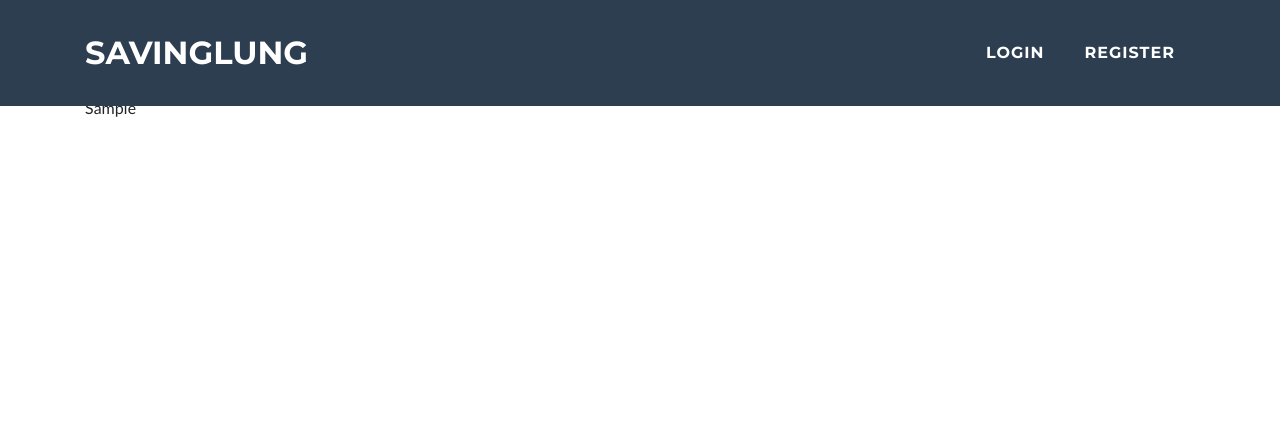
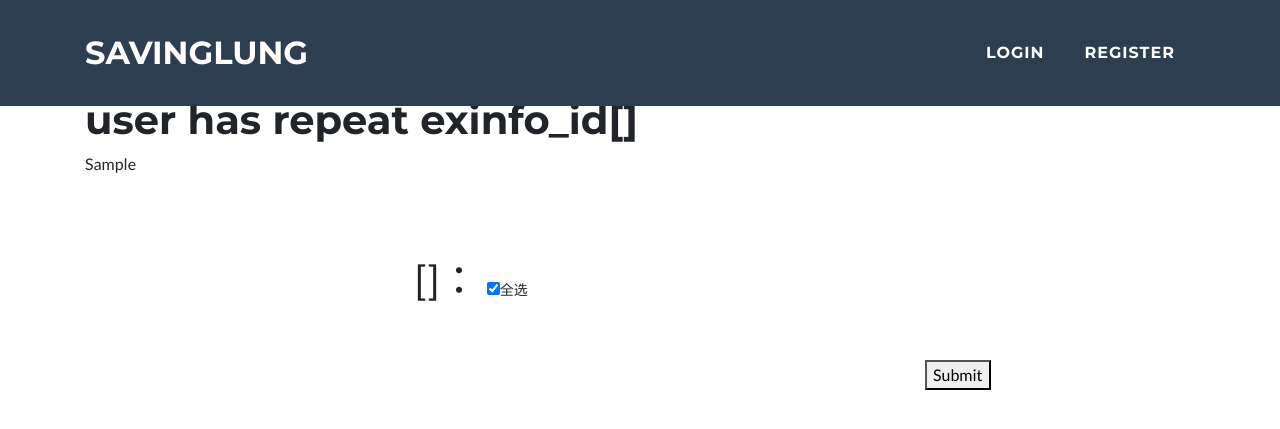
Before and after one commit to thomashuang2017/Flask_PM25, a Flask app: template templates/exInfo.html in a window 1280 px wide. Shown: the top 429 px of the page. Run offline with Flask 2, Linux system fonts and the light colour scheme; the template is opened without the code that fills it: most values are stand-ins (such as "Sample title", 1, 10 or a date in 2020); some libraries are stand-ins or nearby versions.

Commit message:
完成大部分功能，請幫忙測試。
完成:
1.exinfo.html 的checkbox和重複值判斷傳值
2.user_private.html分類產生使用者有的書籤
3.user_private.html刪除書籤功能
修正:
1.recommand被刪掉的insert功能
2recommand.重複值判斷修正

大家加油，看太陽再睡覺的日子我差不多結束了

```diff
--- a/Myflaskapp.py
+++ b/Myflaskapp.py
@@ -122,10 +122,12 @@ def map_view():
 
 
 #點選taiwan_map後的對應城市頁面
-@app.route('/exInfo/<string:county_name>/')
+@app.route('/exInfo/<string:county_name>/',methods=['GET','POST'])
 @is_logged_in
 def exInfo(county_name):
-
+    #-------------------
+    #這邊好像要先判斷重複值，防呆
+    #-------------------
     # find county_pm
     county_pm,time = PM25().Get_one_PM25(county_name)
     #print(county_name)
@@ -137,18 +139,6 @@ def exInfo(county_name):
 
     # find county_past_pm25
     county_past_pm = PM25().Get_past_pm25(county_name)
-
-    return render_template('exInfo.html',county=county , pm=county_pm ,exinfo=county_exinfo,past_pm=county_past_pm)
-
-# 推薦頁面
-@app.route('/recommand',methods=['GET','POST'])
-@is_logged_in
-def render_recommand():
-        #----------------互動頁無動作server丟值
-    min_county = PM25().Get_min_county()
-    pm,_ = PM25().Get_one_PM25(min_county)
-    recommand_exinfo = exinfo().Get_county_exinfo(min_county)
-
     if request.method == 'POST':
 
         result,user_id = DoSQL().S_db("SELECT id FROM users WHERE username = %s",session['username'],1)
@@ -161,34 +151,76 @@ def render_recommand():
                 if result > 0:
                     #ex_id_repeat.append(ex_id)
                     ex_id_repeat.append(ex_id[0]["ex_id"])
-        #------ ex_id 回傳該user目前記錄的ex_id
-        #result,ex_id = DoSQL().S_db(sql,user_id['id'],2)
+        #ex_id_repeat:list[重複的值]
         if len(ex_id_repeat) > 0 :
-            #flash('重複選取','danger')
-            return render_template('about.html',ex_id_repeat=ex_id_repeat)
+            #若有重複則傳重複的值
+            return render_template('exInfo.html',county=county , pm=county_pm ,exinfo=county_exinfo,past_pm=county_past_pm,ex_id_repeat=ex_id_repeat)
+        else:
+            #沒有重複就insert
+            for i in range(len(favorite_exinfo)):
+                DoSQL().IUD_db("insert into user_favorite_exinfo values(%s,%s)",(user_id['id'],favorite_exinfo[i]),1)
+    return render_template('exInfo.html',county=county , pm=county_pm ,exinfo=county_exinfo,past_pm=county_past_pm)
 
+# 推薦頁面
+@app.route('/recommand',methods=['GET','POST'])
+@is_logged_in
+def render_recommand():
+    #-------------------
+    #這邊好像要先判斷重複值，防呆
+    #-------------------
+    #----------------互動頁無動作server丟值
+    min_county = PM25().Get_min_county()
+    pm,_ = PM25().Get_one_PM25(min_county)
+    recommand_exinfo = exinfo().Get_county_exinfo(min_county)
+    if request.method == 'POST':
+
+        result,user_id = DoSQL().S_db("SELECT id FROM users WHERE username = %s",session['username'],1)
+        #應該以改成動態推薦不只一個縣市
+        favorite_exinfo = request.form.getlist('link0')
+        #---------------重複選取解決方法
+        sql = "SELECT ex_id FROM user_favorite_exinfo AS u1 WHERE exists(SELECT * FROM users AS u2 WHERE u2.id=%s and u1.ID=u2.ID and u1.ex_id=%s )"
+        ex_id_repeat = []
+        for i in range(len(favorite_exinfo)):
+                result,ex_id = DoSQL().S_db(sql,(user_id['id'],favorite_exinfo[i]),2)
+                if result > 0:
+                    #ex_id_repeat.append(ex_id)
+                    ex_id_repeat.append(ex_id[0]["ex_id"])
+        #ex_id_repeat:list[重複的值]
+        if len(ex_id_repeat) > 0 :
+            #若有重複則傳重複的值
+            return render_template('recommand.html',min_county=min_county,recommand_exinfo=recommand_exinfo,pm=pm,ex_id_repeat=ex_id_repeat)
+        else:
+            #沒有重複就insert
+            for i in range(len(favorite_exinfo)):
+                DoSQL().IUD_db("insert into user_favorite_exinfo values(%s,%s)",(user_id['id'],favorite_exinfo[i]),1)
     return render_template('recommand.html',min_county=min_county,recommand_exinfo=recommand_exinfo,pm=pm)
 
 # 使用者個人葉面
-@app.route('/user_private')
+@app.route('/user_private',methods=['GET','POST'])
 @is_logged_in
 def user_private():
+    #userdata : user detail
+    _,userdata = DoSQL().S_db("SELECT * FROM users WHERE username=%s",session['username'],2)
+    #delete_exinfo =[] 存放要刪除的選項value
 
-    _,userdata = DoSQL().S_db("SELECT * FROM users WHERE username=%s",session['username'],2)
-    #user_id = userdata[0]["id"]
-    #favorite_exinfo =[]
-
+    #select 我的最愛裡的exinfo
     _,favorite_exinfo = DoSQL().S_db("select * from exinfo as e1 where exists(select * from user_favorite_exinfo as u1 where u1.ex_id=e1.ex_id and u1.id=%s)",userdata[0]["id"],2)
+    #單獨select不重複的county值
     _,select_county = DoSQL().S_db("select distinct county from exinfo as e1 where exists(select * from user_favorite_exinfo as u1 where u1.ex_id=e1.ex_id and u1.id=%s)",userdata[0]["id"],2)
-    #favorite_county = [] # unique county
-    #for i in range(0,len(select_county)):
-    #    favorite_county.append(select_county[i]["county"])
-    #set_favorite_county=set(favorite_county)
-    #favorite_county=list(set_favorite_county)
-
-
+    #刪除方法
+    if request.method == 'POST':
+        #把要刪除的都放在同個list
+        delete_exinfo = []
+        for i in range(len(select_county)):
+            delete_exinfo=delete_exinfo+request.form.getlist('link'+str(i))
+        #逐筆刪除(應該要優化成一次刪除)
+        for i in range(len(delete_exinfo)):
+            DoSQL().IUD_db("DELETE FROM user_favorite_exinfo WHERE id=%s and ex_id=%s",(userdata[0]['id'],delete_exinfo[i]),1)
+        #要再重新Select正確的資料
+        _,favorite_exinfo = DoSQL().S_db("select * from exinfo as e1 where exists(select * from user_favorite_exinfo as u1 where u1.ex_id=e1.ex_id and u1.id=%s)",userdata[0]["id"],2)
+        _,select_county = DoSQL().S_db("select distinct county from exinfo as e1 where exists(select * from user_favorite_exinfo as u1 where u1.ex_id=e1.ex_id and u1.id=%s)",userdata[0]["id"],2)
+        return render_template('user_private.html',userdata=userdata,favorite_exinfo=favorite_exinfo,favorite_county=select_county)
     return render_template('user_private.html',userdata=userdata,favorite_exinfo=favorite_exinfo,favorite_county=select_county)
-
 
 if __name__ == '__main__':
 
--- a/templates/about.html
+++ b/templates/about.html
@@ -7,6 +7,7 @@
 	<p> Hello everyone .... </p>
 	<h1>{{username}}</h1>
     <h1>{{favorite_exinfo}}</h1>
-    <h1>{{ex_id_repeat}}</h1>
+    <h1>{{userdata}}</h1>
+    <h1>{{delete_exinfo}}</h1>
 
 {% endblock %}
--- a/templates/exInfo.html
+++ b/templates/exInfo.html
@@ -2,6 +2,7 @@
 
 {% block body %}
 <br></br>
+<h1>user has repeat exinfo_id{{ex_id_repeat}} </h1>
 <style type="text/css">
 	/* <!-- 折線圖import --> */
 	 #flot-placeholder{width:775px;height:300px;}
@@ -202,5 +203,163 @@
 </script>
 {{past_pm}}
 <br></br>
+<form method="POST">
+	<style type="text/css">
 
+        body {
+            margin: 0 auto;
+        }
+
+        #exinfo {
+            margin: 50px auto;
+            width: 450px;
+            font-size: 14px;
+        }
+
+        .content {
+            float: left;
+            width: 450px;
+            margin: 40px 10px 50px 50px;
+        }
+
+        .bigfont {
+            font-size: 40px;
+        }
+
+        .la {
+            float: left;
+            width: 500px;
+            height: 20px;
+            margin: 20px 0;
+            line-height: 30px;
+        }
+
+        .la input {
+            float: left;
+        }
+
+        .la span {
+            float: left;
+            line-height: 20px;
+        }
+    </style>
+    <script type="text/javascript" src="https://ajax.googleapis.com/ajax/libs/jquery/1.7.1/jquery.js"></script>
+
+    <script type="text/javascript">
+
+        var data = JSON.parse('{{ exinfo | tojson|safe}}');
+        window.onload = function () {
+            var county = ['{{county}}'];
+            var exinfo =
+            {
+                '{{county}}': data
+            };
+
+            var recommand_exinfo = [county, exinfo];
+            genCheck(recommand_exinfo);
+        }
+
+
+        function genCheck(recommand_exinfo) {
+            var content = "content";
+            var checkText = "checkbox";
+            var link = "link";
+            var size;
+
+            $("#exinfo").html("");
+
+            var county = recommand_exinfo[0];
+            size = county.length;
+            for (var i = 0; i < county.length; i++) {
+                genShowContent("exinfo", checkText + i, i, county[i] , content + i);
+            }
+            var exinfo = recommand_exinfo[1];
+
+            for (var i = 0; i < county.length; i++) {
+                var array = exinfo[""+county[i]+""];
+                for (var j = 0; j < array.length; j++) {
+                    genCheckBox(content + i, link + i, array[j].ex_id, "ex_id:"+array[j].ex_id+"title:"+array[j].title+"location:"+array[j].location , i, false);
+                    //id(沒用), name(縣市的checkboxname), value(真的id), showText, parentIndex, isCheck
+                }
+
+                var flag = isAllCheck(link + i);
+                var box = document.getElementById(checkText + i);
+                if (flag) {
+                    box.checked = true;
+                } else {
+                    box.checked = false;
+                }
+                $("input[name=" + link + i + "]").each(function () {
+                    $(this).unbind();
+                    $(this).change(function () {
+                        var flag = isAllCheck($(this).attr("name"));
+                        var box = document.getElementById(checkText + $(this).attr("parentIndex"));
+                        if (flag) {
+                            box.checked = true;
+                        } else {
+                            box.checked = false;
+                        }
+                    });
+                });
+            }
+            for (var i = 0; i < size; i++) {
+                $("#" + checkText + i).unbind();
+                $("#" + checkText + i).change(function () {
+                    var temp = link + $(this).attr("index");
+                    var p = document.getElementById(checkText + $(this).attr("index"));
+                    var box = document.getElementsByName(temp);
+                    for (var j = 0; j < box.length; j++) {
+                        if (p.checked) {
+                            box[j].checked = true;
+                        } else {
+                            box[j].checked = false;
+                        }
+                    }
+                });
+            }
+        }
+
+        // 動態產生checkbox
+        function genCheckBox(id, name, value, showText, parentIndex, isCheck) {
+            if (!isCheck) {
+                var checkbox = "<div class='la'><input type='checkbox' parentIndex=" + parentIndex + " name=".concat(name).concat(" value=").concat(value).concat(" alt=").concat(showText).concat(" /><span>").concat(showText).concat("</span></div>");
+                $("#" + id).append(checkbox);
+            } else {
+                var checkbox = "<div class='la'><input type='checkbox' parentIndex=" + parentIndex + " name=".concat(name).concat(" checked='checked' value=").concat(value).concat(" alt=").concat(showText).concat(" /><span>").concat(showText).concat("</span></div>");
+                $("#" + id).append(checkbox);
+            }
+        }
+
+
+        function genShowContent(id, checkboxId, index, showText, idName) {
+            var showContent = "<div class='msg'><span class='bigfont'>".concat(showText).concat("： </span><input type='checkbox' index=").concat(index).concat(" id='").concat(checkboxId).concat("'/><span>全选</span><div class='content' id='").concat(idName).concat("' ></div></div>");
+            $("#" + id).append(showContent);
+        }
+
+
+        function isAllCheck(name) {
+            var box = document.getElementsByName(name);
+            for (var j = 0; j < box.length; j++) {
+                if (!box[j].checked) {
+                    return false;
+                }
+            }
+            return true;
+        }
+
+        /*ex_id_repeat = {{ex_id_repeat}}
+        function repeatCheck(ex_id_repeat){
+        var flag = isAllCheck(link + i);
+        var box = document.getElementById(checkText + i);
+            if (flag) {
+                box.checked = true;
+            } else {
+                box.checked = false;
+            }
+
+        }*/
+    </script>
+    <div class="exinfo" id="exinfo"></div>
+    <button type="submit">Submit</button>
+    </form>
 {% endblock %}
--- a/templates/recommand.html
+++ b/templates/recommand.html
@@ -3,6 +3,7 @@
 <br>
 <br>
 <h1>Exhibition on {{min_county}}</h1>
+<h1>user has repeat exinfo_id{{ex_id_repeat}} </h1>
  	<form method="POST">
 	<style type="text/css">
 
```
Also changed, not shown: templates/user_private.html (+27 -42 lines).
